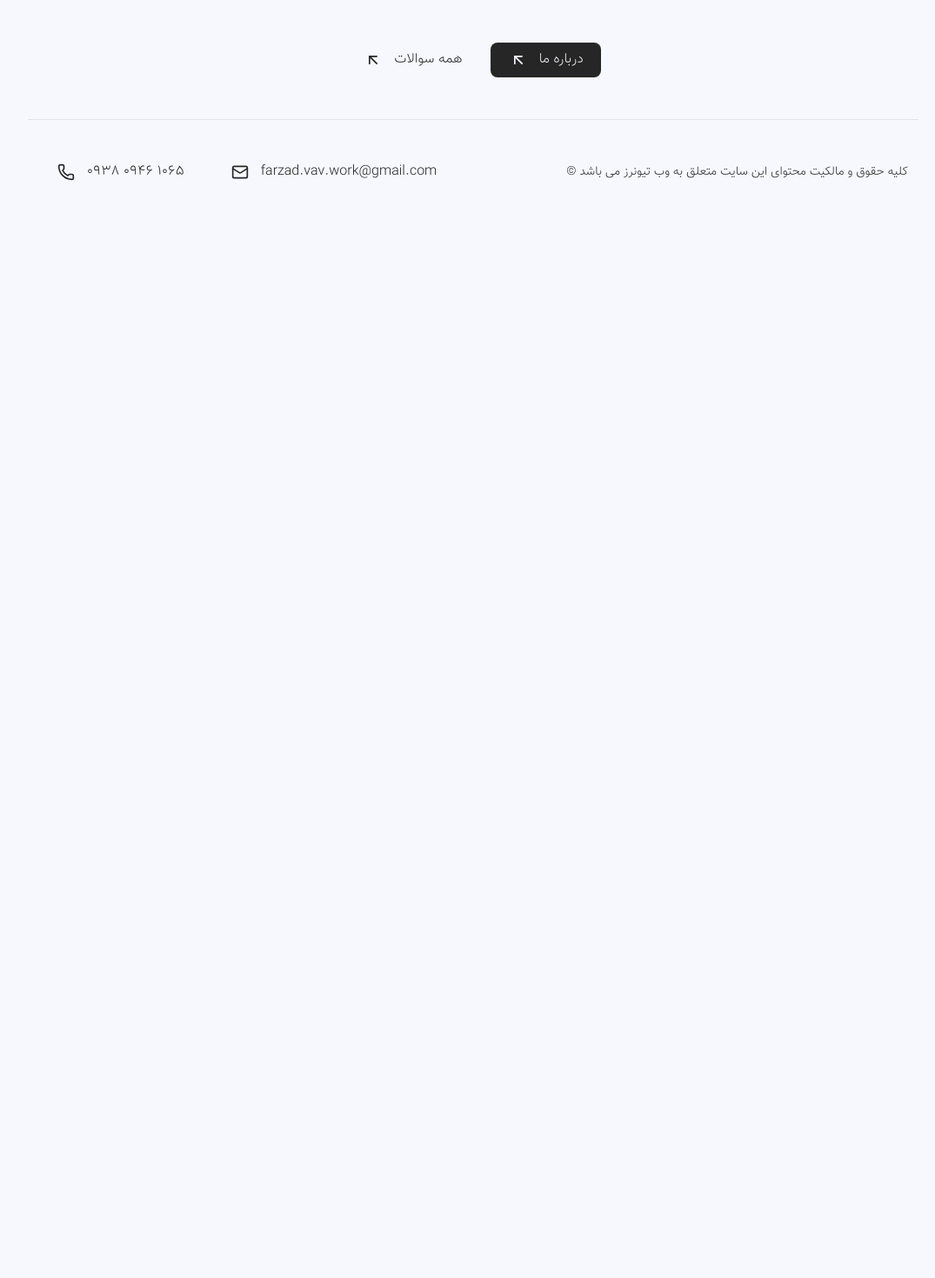
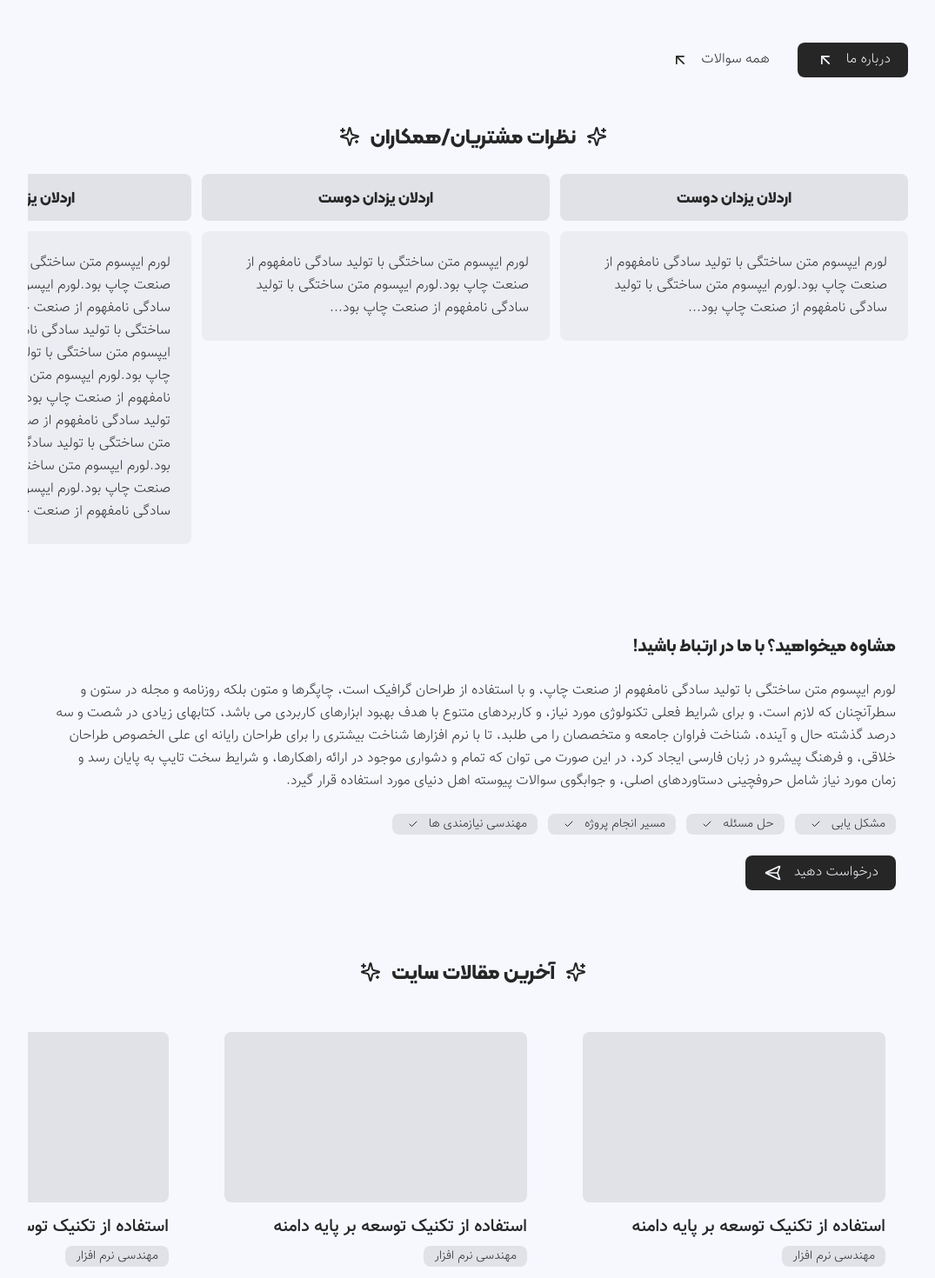
Before and after one commit to FarzadVav/next.js-portfolio, a Next.js app: page / in a window 1280 px wide. Shown: the part 1660-3130 px from the top of the page at 87% size, without its empty margins (96-1171 px from the left). Before the commit the page ends 1918 px from the top, so only its background shows below. Built offline with nearby package versions, Linux system fonts and the light colour scheme.

Commit message:
update: home page

```diff
--- a/app/page.tsx
+++ b/app/page.tsx
@@ -1,5 +1,13 @@
 import Link from "next/link";
-import { ArrowUpLeftIcon, Search, Sparkles, SparklesIcon } from "lucide-react";
+import {
+  ArrowUpLeft,
+  ArrowUpLeftIcon,
+  CheckIcon,
+  Search,
+  SendHorizonalIcon,
+  Sparkles,
+  SparklesIcon,
+} from "lucide-react";
 
 import Box from "root/components/ui/Box/Index";
 import Flex from "root/components/ui/Flex/Index";
@@ -193,7 +201,7 @@ const HomePage = () => {
         ))}
 
         <Space size="normal" />
-        <Flex className="container" justify="center">
+        <Flex>
           <Link href={ROUTES.about + "#FAQs"}>
             <Button>
               <span>درباره ما</span>
@@ -208,6 +216,113 @@ const HomePage = () => {
           </Link>
         </Flex>
       </div>
+
+      <Space />
+      <Flex justify="center">
+        <SparklesIcon className="compatible-icon-size" />
+        <Heading className="text-center" size="lg">
+          <h2>نظرات مشتریان/همکاران</h2>
+        </Heading>
+        <SparklesIcon className="compatible-icon-size -scale-x-100" />
+      </Flex>
+      <Space size="normal" />
+      <Flex className="container overflow-x-auto" align="start">
+        {Array.from(new Array(12)).map(() => (
+          <div className="w-2/5 min-w-2/5" key={Math.random()}>
+            <Heading className="bg-foreground/10 p-3 text-center rounded-lg" size="sm">
+              اردلان یزدان دوست
+            </Heading>
+            <Space size="sm" />
+            <Paragraph className="bg-foreground/5 p-6 rounded-lg">
+              {Array.from(new Array(Math.ceil(Math.random() * 10))).map(
+                () => "لورم ایپسوم متن ساختگی با تولید سادگی نامفهوم از صنعت چاپ بود."
+              )}
+              {".."}
+            </Paragraph>
+          </div>
+        ))}
+      </Flex>
+
+      <Space />
+      <Box className="container">
+        <Heading>مشاوه میخواهید؟ با ما در ارتباط باشید!</Heading>
+        <Space size="normal" />
+        <Paragraph>
+          لورم ایپسوم متن ساختگی با تولید سادگی نامفهوم از صنعت چاپ، و با استفاده از طراحان گرافیک
+          است، چاپگرها و متون بلکه روزنامه و مجله در ستون و سطرآنچنان که لازم است، و برای شرایط فعلی
+          تکنولوژی مورد نیاز، و کاربردهای متنوع با هدف بهبود ابزارهای کاربردی می باشد، کتابهای زیادی
+          در شصت و سه درصد گذشته حال و آینده، شناخت فراوان جامعه و متخصصان را می طلبد، تا با نرم
+          افزارها شناخت بیشتری را برای طراحان رایانه ای علی الخصوص طراحان خلاقی، و فرهنگ پیشرو در
+          زبان فارسی ایجاد کرد، در این صورت می توان که تمام و دشواری موجود در ارائه راهکارها، و
+          شرایط سخت تایپ به پایان رسد و زمان مورد نیاز شامل حروفچینی دستاوردهای اصلی، و جوابگوی
+          سوالات پیوسته اهل دنیای مورد استفاده قرار گیرد.
+        </Paragraph>
+        <Space size="normal" />
+        <Flex>
+          <Badge>
+            <span>مشکل یابی</span>
+            <CheckIcon className="compatible-icon-size" />
+          </Badge>
+          <Badge>
+            <span>حل مسئله</span>
+            <CheckIcon className="compatible-icon-size" />
+          </Badge>
+          <Badge>
+            <span>مسیر انجام پروژه</span>
+            <CheckIcon className="compatible-icon-size" />
+          </Badge>
+          <Badge>
+            <span>مهندسی نیازمندی ها</span>
+            <CheckIcon className="compatible-icon-size" />
+          </Badge>
+        </Flex>
+        <Space size="normal" />
+        <Link href={ROUTES.connect}>
+          <Button>
+            <span>درخواست دهید</span>
+            <SendHorizonalIcon className="compatible-icon-size -scale-x-100" />
+          </Button>
+        </Link>
+      </Box>
+
+      <Space />
+      <Flex justify="center">
+        <SparklesIcon className="compatible-icon-size" />
+        <Heading className="text-center" size="lg">
+          <h2>آخرین مقالات سایت</h2>
+        </Heading>
+        <SparklesIcon className="compatible-icon-size -scale-x-100" />
+      </Flex>
+      <Space size="normal" />
+      <Flex className="container overflow-x-auto">
+        {Array.from(new Array(7)).map(() => (
+          <Box className="w-2/5 min-w-2/5" key={Math.random()}>
+            <div className="w-full aspect-video bg-foreground/10 rounded-lg" />
+
+            <Space size="sm" />
+            <Heading font="vazir">
+              <h2>استفاده از تکنیک توسعه بر پایه دامنه</h2>
+            </Heading>
+            <Space size="xs" />
+            <Badge className="w-fit">مهندسی نرم افزار</Badge>
+
+            <Space size="sm" />
+            <Paragraph>
+              لورم ایپسوم متن ساختگی با تولید سادگی نامفهوم از صنعت چاپ و با استفاده از طراحان
+              گرافیک است چاپگرها و متون بلکه روزنامه و مجله در ستون و سطرآنچنان که لازم است و برای
+              شرایط فعلی تکنولوژی مورد نیاز و کاربردهای متنوع با هدف بهبود ابزارهای کاربردی می باشد{" "}
+            </Paragraph>
+
+            <Space size="sm" />
+            <Link className="w-full" href={ROUTES.articles + "/1"}>
+              <Button className="w-full" shape="outline">
+                <span>بیشتر بخوانید</span>
+                <ArrowUpLeft className="compatible-icon-size" />
+              </Button>
+            </Link>
+          </Box>
+        ))}
+      </Flex>
     </>
   );
 };
```
Also changed, not shown: app/articles/page.tsx (indentation only).
